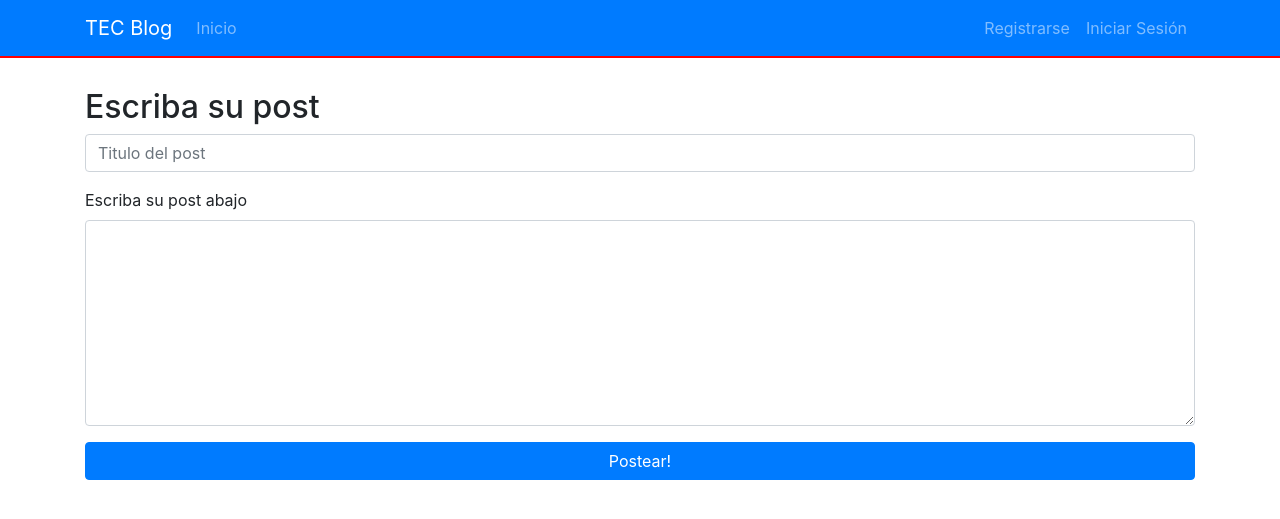
After one commit to aguilarandress/BlogWebDjango, a Django app: page /crearPost/ in a window 1280 px wide. The commit adds this page. Shown: the top 519 px of the page. Run offline with Django 3.2, Linux system fonts and the light colour scheme; some libraries are stand-ins or nearby versions.

Commit message:
se crea el view de crearPost

```diff
--- /dev/null
+++ b/blogapp/blog/templates/blog/crearPost.html
@@ -0,0 +1,15 @@
+{% extends 'blog/layout.html' %}
+
+{% block content %}
+<h2>{{titulo}}</h2>
+<form action="{% url 'blog:index' %}" method="post">{% csrf_token %}
+    <div class="form-group">
+        <input type="text" class="form-control" name="titulo" placeholder="Titulo del post">
+    </div>
+    <div class="form-group">
+        <label for="exampleFormControlTextarea1">Escriba su post abajo</label>
+        <textarea class="form-control" id="contenidoPost" name="contenidoPost" rows="8"></textarea>
+    </div>
+    <input type="submit" value="Postear!" class="btn btn-block btn-primary my-3">
+</form>
+{% endblock %}
--- a/blogapp/blog/templates/blog/index.html
+++ b/blogapp/blog/templates/blog/index.html
@@ -2,4 +2,5 @@
 
 {% block content %}
 <h2>{{titulo}}</h2>
+<a href="{% url 'blog:crearPost' %}" class="btn-link">¿Desea hacer un post? Click Aqui</a>
 {% endblock %}
--- a/blogapp/blog/urls.py
+++ b/blogapp/blog/urls.py
@@ -6,5 +6,6 @@ app_name = "blog"
 urlpatterns = [
     path("", views.index, name="index"),
     path("registrar/", views.registrarNuevoUsuario, name="registrarNuevoUsuario"),
-    path("iniciarSesion/", views.iniciarSesion, name="iniciarSesion")
+    path("iniciarSesion/", views.iniciarSesion, name="iniciarSesion"),
+    path("crearPost/", views.crearPost, name="crearPost")
 ]
--- a/blogapp/blog/views.py
+++ b/blogapp/blog/views.py
@@ -16,10 +16,15 @@ def index(request):
     Salidas:
         Retorna una respuesta al usuario
     """
-    context = {
-        "titulo": "Últimos posts publicados"
-    }
-    return render(request, "blog/index.html", context)
+    if request.method == "POST":
+        tituloPost = request.POST["titulo"]
+        contenidoPosr= request.POST["contenidoPost"]
+        return HttpResponseRedirect(reverse("blog:index"))
+    else:
+        context = {
+            "titulo": "Últimos posts publicados"
+        }
+        return render(request, "blog/index.html", context)
 
 
 def registrarNuevoUsuario(request):
@@ -70,3 +75,10 @@ def iniciarSesion(request):
             return HttpResponseRedirect(reverse("blog:iniciarSesion"))
     else:
         return render(request, "blog/iniciarSesion.html")
+
+
+def crearPost(request):
+    context = {
+        "titulo": "Escriba su post"
+    }
+    return render(request, "blog/crearPost.html", context)
```
